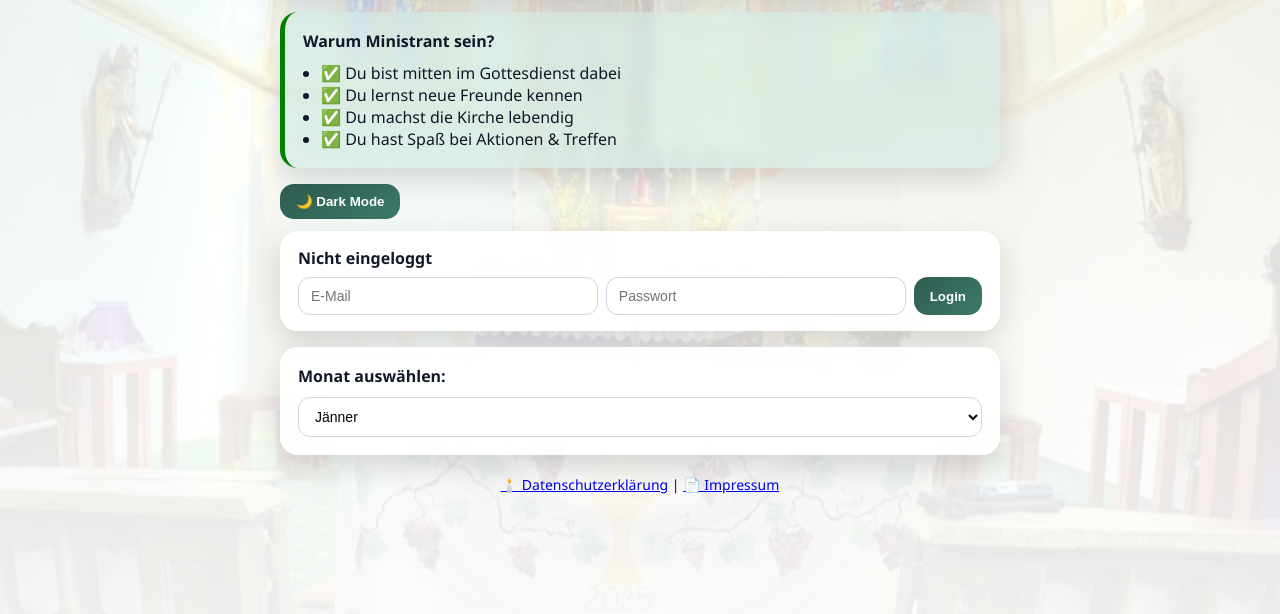
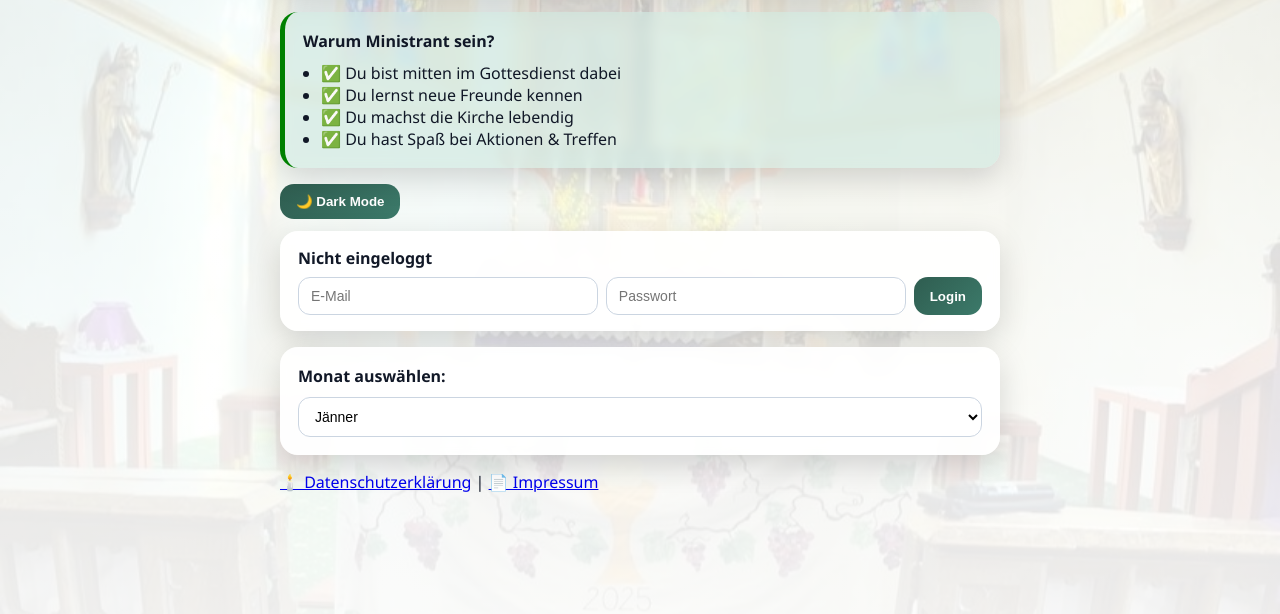
Before and after one commit to veval1985/pfarrwerfner-minis, a plain HTML site: page index.html in a window 1280 px wide. Shown: the part 186-800 px from the top of the page. Drawn offline with Linux system fonts and the light colour scheme; a script that the page names is missing.

Commit message:
Update index.html

```diff
--- a/index.html
+++ b/index.html
@@ -115,11 +115,12 @@
     <div id="kindStats"></div>
   </div>
 
-  <!-- ✅ FOOTER (WICHTIG – RICHTIG POSITIONIERT) -->
-  <div style="text-align:center; margin-top:20px; font-size:14px;">
-    <a href="datenschutz.html">🕯️ Datenschutzerklärung</a> |
+  <!-- ✅ NEUER PROFESSIONELLER FOOTER -->
+  <footer class="footer">
+    <a href="datenschutz.html">🕯️ Datenschutzerklärung</a>
+    <span class="footer-separator">|</span>
     <a href="impressum.html">📄 Impressum</a>
-  </div>
+  </footer>
 
   <!-- SCRIPTS -->
   <script src="https://cdnjs.cloudflare.com/ajax/libs/firebase/12.3.0/firebase-app-compat.min.js"></script>
```
